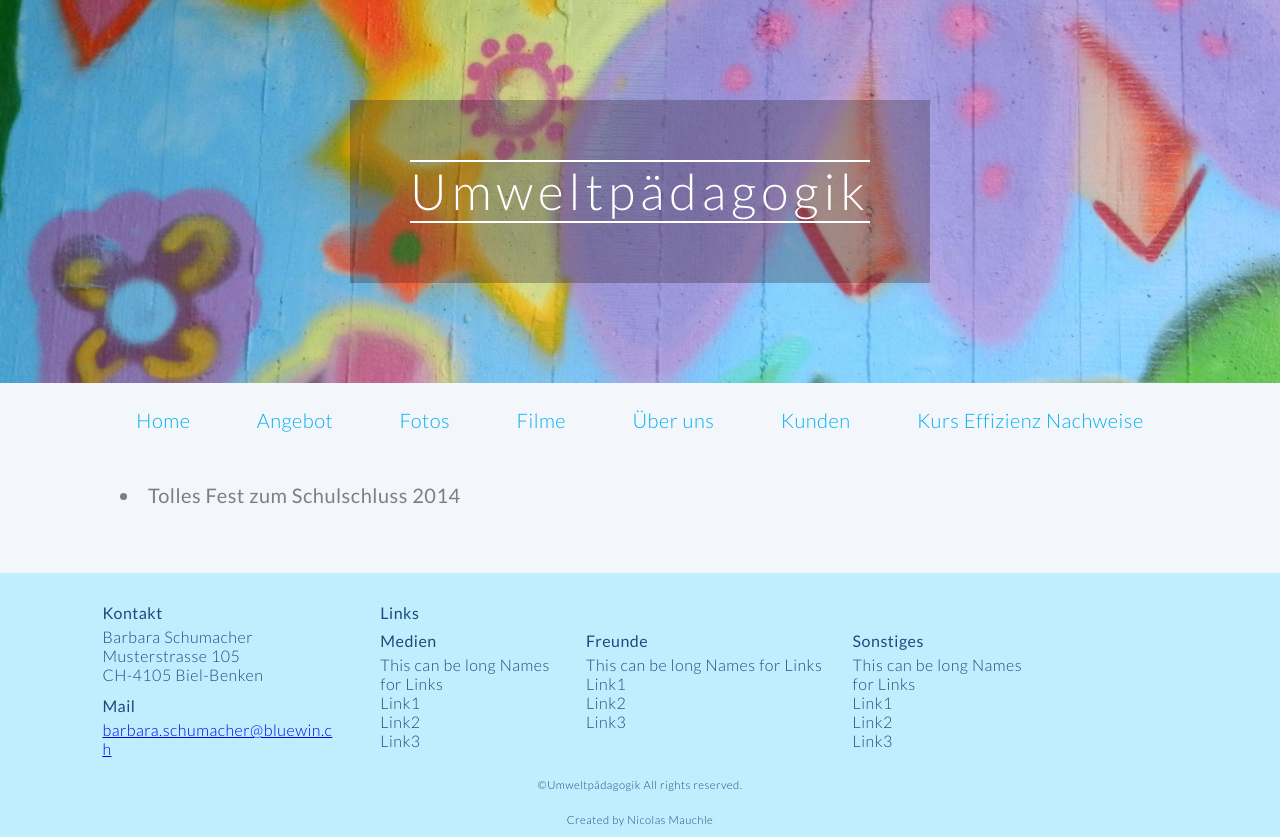
After one commit to bhzunami/umweltpaedagogik, a Rails app: page /kurs_effizienz in a window 1280 px wide. The commit adds this page. Run offline with Rails 7, Linux system fonts and the light colour scheme; style sheets or scripts are compiled from the project's sources; some libraries are stand-ins or nearby versions.

Commit message:
Add two new links

```diff
--- a/app/controllers/static_pages_controller.rb
+++ b/app/controllers/static_pages_controller.rb
@@ -13,4 +13,10 @@ class StaticPagesController < ApplicationController
 
   def videos
   end
+
+  def kunden
+  end
+
+  def kurs_effizienz
+  end
 end
--- a/app/views/layouts/_header.html.haml
+++ b/app/views/layouts/_header.html.haml
@@ -11,5 +11,5 @@
       %li= link_to "Fotos", photos_path()
       %li= link_to "Filme", videos_path()
       %li= link_to "Über uns", aboutUs_path()
-      %li= link_to "Kunden", "#"
-      %li= link_to "Kurs Effizienz Nachweise", "#"
+      %li= link_to "Kunden", kunden_path()
+      %li= link_to "Kurs Effizienz Nachweise",  kurs_effizienz_path()
--- a/app/views/static_pages/_primarKindergarten.html.haml
+++ b/app/views/static_pages/_primarKindergarten.html.haml
@@ -125,7 +125,7 @@
     Rosa, die zerstreute Gärtnerin, ist vom Kompostieren restlos überzeugt und will, wo überall nur denkbar, einen Kompostplatz einrichten. Tschopmok, der Kompostkobolt, spielt ebenfalls eine Hauptrolle in diesem Abfalltheater. Mit diesem Figurenspiel werden den Kindern die Themen Kompostieren, Bodenlebewesen und Littering spannend und humorvoll näher gebracht.
   %br/
   #orders
-    .column.twelve.reset
+    .column.nine.reset
       %table
         %tr
           %td.middle.orderTitle
@@ -169,6 +169,8 @@
           %td.middle
             %code.middle
               Kindergarten, EK, 1. und 2. Klasse
+    .column.three.reset.last
+      = image_tag('figurenspiel.jpg' )
   .clear
   %hr.hr/
 
--- /dev/null
+++ b/app/views/static_pages/kunden.html.haml
@@ -0,0 +1,2 @@
+%article#main
+  %h1 Unsere Kunden
--- /dev/null
+++ b/app/views/static_pages/kurs_effizienz.html.haml
@@ -0,0 +1,3 @@
+%article#main
+  %h1
+    %li= link_to "Tolles Fest zum Schulschluss 2014", "http://www.bibo.ch/pdf/2014_28_10_07_2014_ob.pdf"
--- a/config/routes.rb
+++ b/config/routes.rb
@@ -5,6 +5,8 @@ Umweltpaedagogik::Application.routes.draw do
   get "/photos", to: "static_pages#photos"
   get "/videos", to: "static_pages#videos"
   get "/aboutUs",to: "static_pages#aboutUs"
+  get "/kunden",to: "static_pages#kunden"
+  get "/kurs_effizienz",to: "static_pages#kurs_effizienz"
 
 
   # The priority is based upon order of creation: first created -> highest priority.
```
Also changed, not shown: app/assets/images/figurenspiel.jpg (added).
